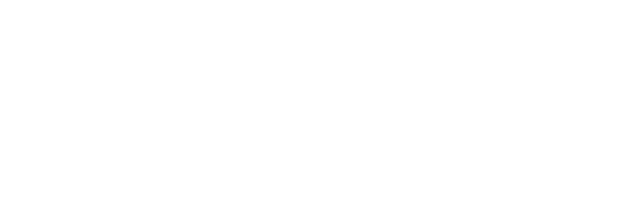
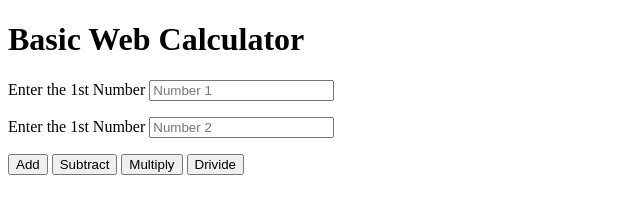
Before and after one commit to MD-Muddabir/Calculator-App, a plain HTML site: page index.html in a window 1280 px wide. Shown: the whole page, without its empty margins (0-640 px from the left). Drawn offline with Linux system fonts and the light colour scheme.

Commit message:
I can add the Calculate Buttons

```diff
--- a/index.html
+++ b/index.html
@@ -6,6 +6,13 @@
     <title>Web Calculator</title>
 </head>
 <body>
+    <h1> Basic Web Calculator </h1>
+    <p> Enter the 1st Number <input type="number" id="num1" placeholder="Number 1"></p>
+    <p> Enter the 1st Number <input type="number" id="num2" placeholder="Number 2"></p>
+    <button id="Add"> Add</button>
+    <button id="Sub"> Subtract</button>
+    <button id="Mult"> Multiply</button>
+    <button id="Divide"> Drivide</button>
 
 </body>
 </html>
```
